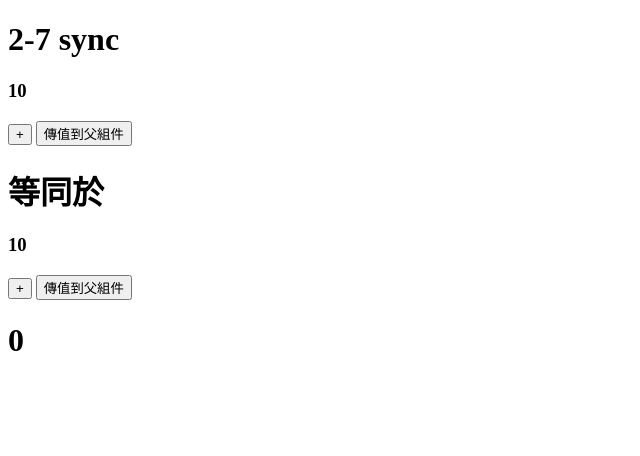
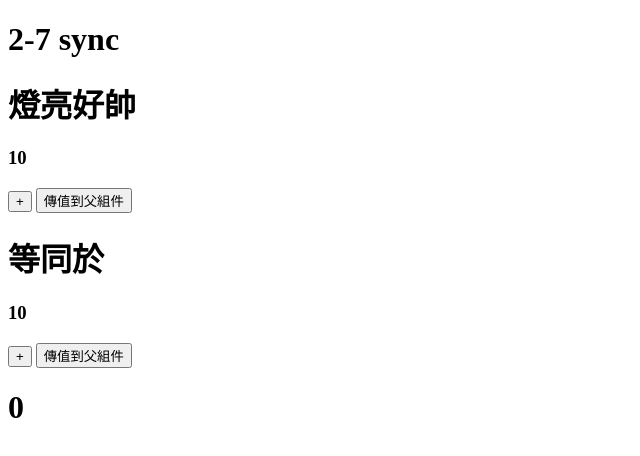
Before and after one commit to losevoid/Tut_VueBasic_withoutCLI, a plain HTML site: page Ch02_Component/2-3_Props/2-7_sync/index.html in a window 1280 px wide. Shown: the whole page, without its empty margins (0-640 px from the left). Drawn offline with nearby package versions, Linux system fonts and the light colour scheme.

Commit message:
handsome good

```diff
--- a/Ch02_Component/2-3_Props/2-7_sync/index.html
+++ b/Ch02_Component/2-3_Props/2-7_sync/index.html
@@ -12,7 +12,7 @@
 <body>
   <div id="app">
     <h1>2-7 sync</h1>
-
+    <h1>燈亮好帥</h1>
     <my-component :clicked.sync="parentcount"></my-component>
     <h1>等同於</h1>
     <my-component :clicked="parentcount" @update:clicked="val=>parentcount = val">
```
